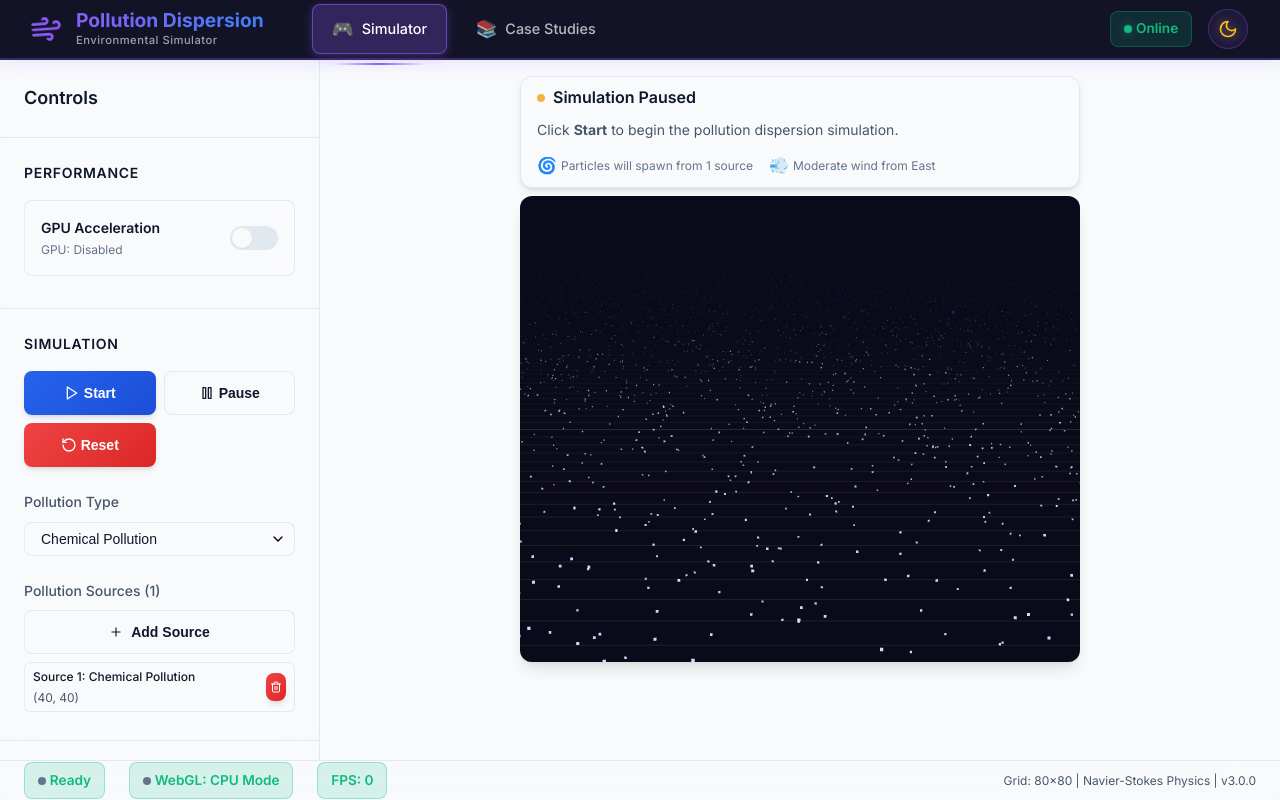
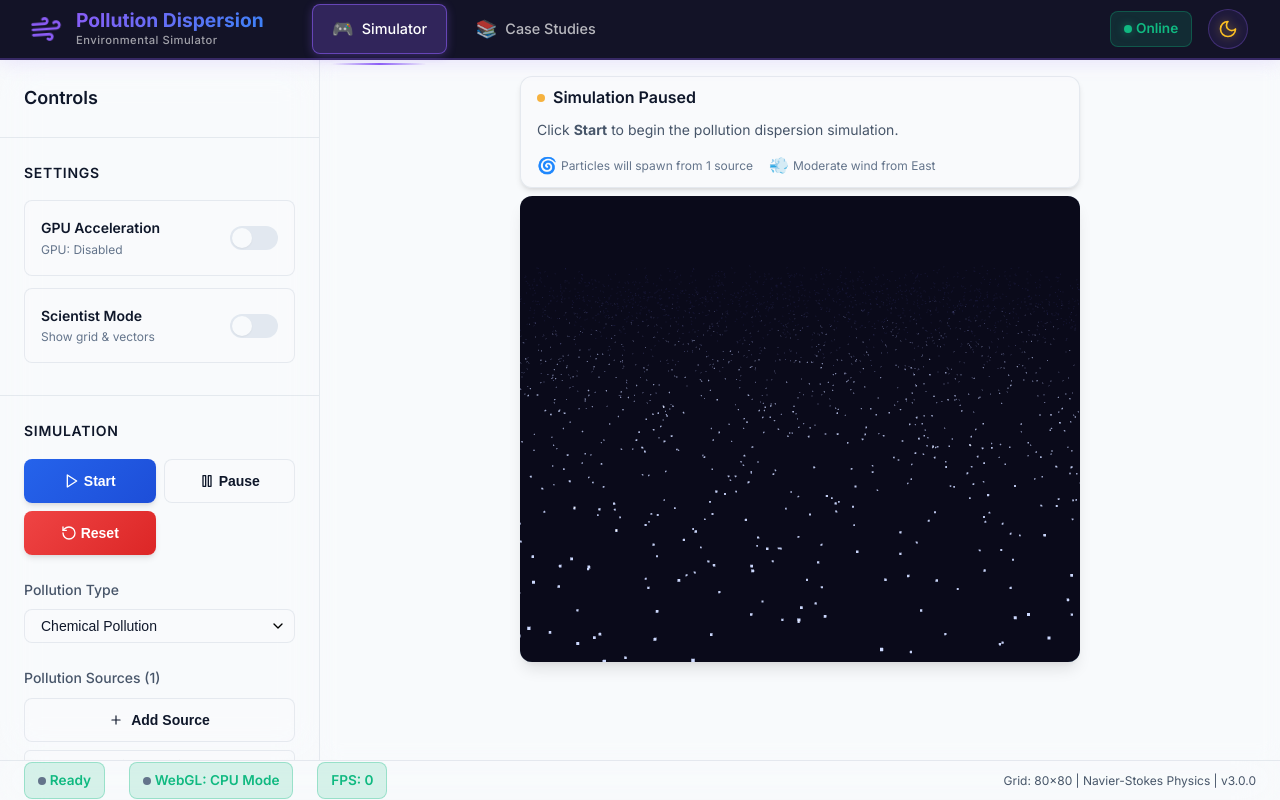
Before and after one commit to joseph-kwk/Pollution-Dispersion-Simulator, a React (Vite) app: page / in a window 1280 px wide. Built offline with nearby package versions, Linux system fonts and the light colour scheme.

Commit message:
feat: add Scientist Mode toggle and update visuals in simulation components

```diff
--- a/src/components/ControlPanel.tsx
+++ b/src/components/ControlPanel.tsx
@@ -14,8 +14,10 @@ export const ControlPanel: React.FC = () => {
 
       {/* Performance Section */}
       <div className="control-section">
-        <h3 className="section-title">Performance</h3>
-        <div className="toggle-container">
+        <h3 className="section-title">Settings</h3>
+
+        {/* GPU Toggle */}
+        <div className="toggle-container" style={{ marginBottom: '12px' }}>
           <div>
             <div style={{ fontWeight: 600, fontSize: '0.875rem' }}>GPU Acceleration</div>
             <div style={{ fontSize: '0.75rem', color: 'var(--text-tertiary)' }}>
@@ -23,6 +25,19 @@ export const ControlPanel: React.FC = () => {
             </div>
           </div>
           <div className={`toggle-switch ${gpuEnabled ? 'active' : ''}`} onClick={actions.toggleGPU}>
+            <div className="toggle-thumb"></div>
+          </div>
+        </div>
+
+        {/* Scientist Mode Toggle */}
+        <div className="toggle-container">
+          <div>
+            <div style={{ fontWeight: 600, fontSize: '0.875rem' }}>Scientist Mode</div>
+            <div style={{ fontSize: '0.75rem', color: 'var(--text-tertiary)' }}>
+              Show grid & vectors
+            </div>
+          </div>
+          <div className={`toggle-switch ${useSimulationStore(state => state.scientistMode) ? 'active' : ''}`} onClick={actions.toggleScientistMode}>
             <div className="toggle-thumb"></div>
           </div>
         </div>
--- a/src/components/ThreeDSimulationCanvas.tsx
+++ b/src/components/ThreeDSimulationCanvas.tsx
@@ -1,6 +1,6 @@
 import React, { useRef, useEffect, useCallback, useState } from 'react';
 import { useSimulationStore } from '../stores/simulationStore';
-import { GRID_SIZE, PollutionSource } from '../types';
+import { GRID_SIZE } from '../types';
 import { FluidDynamics } from '../physics/FluidDynamics';
 import * as THREE from 'three';
 
@@ -22,10 +22,12 @@ export const ThreeDSimulationCanvas: React.FC = () => {
   const cameraRef = useRef<THREE.PerspectiveCamera | null>(null);
   const rendererRef = useRef<THREE.WebGLRenderer | null>(null);
   const particlesRef = useRef<THREE.Points | null>(null);
+  const gridHelperRef = useRef<THREE.GridHelper | null>(null);
+  const vectorGroupRef = useRef<THREE.Group | null>(null);
   const fluidDynamicsRef = useRef<FluidDynamics | null>(null);
   const animationFrameRef = useRef<number | null>(null);
 
-  const { sources, parameters, isRunning, obstacles, gpuEnabled, actions } = useSimulationStore();
+  const { sources, parameters, isRunning, gpuEnabled, scientistMode } = useSimulationStore();
   const [currentAQI, setCurrentAQI] = useState(0);
 
   const initThreeJS = useCallback(() => {
@@ -57,7 +59,15 @@ export const ThreeDSimulationCanvas: React.FC = () => {
 
     // Grid helper
     const gridHelper = new THREE.GridHelper(GRID_SIZE, GRID_SIZE, 0x444444, 0x222222);
+    gridHelper.visible = scientistMode;
     scene.add(gridHelper);
+    gridHelperRef.current = gridHelper;
+
+    // Vector field group
+    const vectorGroup = new THREE.Group();
+    vectorGroup.visible = scientistMode;
+    scene.add(vectorGroup);
+    vectorGroupRef.current = vectorGroup;
 
     // Ambient light
     const ambientLight = new THREE.AmbientLight(0xffffff, 0.5);
@@ -239,6 +249,40 @@ export const ThreeDSimulationCanvas: React.FC = () => {
     particlesRef.current.geometry.attributes.color.needsUpdate = true;
   }, [sources, parameters]);
 
+  // Update scientist mode visuals
+  useEffect(() => {
+    if (gridHelperRef.current) {
+      gridHelperRef.current.visible = scientistMode;
+    }
+    if (vectorGroupRef.current) {
+      vectorGroupRef.current.visible = scientistMode;
+
+      // Update vectors if visible
+      if (scientistMode) {
+        // Clear existing
+        while (vectorGroupRef.current.children.length > 0) {
+          vectorGroupRef.current.remove(vectorGroupRef.current.children[0]);
+        }
+
+        const step = 8; // Every 8th cell
+        const halfGrid = GRID_SIZE / 2;
+        const windAngle = (parameters.windDirection * Math.PI) / 180;
+        // Direction vector
+        const dir = new THREE.Vector3(Math.cos(windAngle), 0, Math.sin(windAngle)).normalize();
+        const length = Math.max(2, parameters.windSpeed * 3);
+        const hex = 0xffff00; // Yellow arrows
+
+        for (let x = 0; x < GRID_SIZE; x += step) {
+          for (let z = 0; z < GRID_SIZE; z += step) {
+            const origin = new THREE.Vector3(x - halfGrid, 2, z - halfGrid);
+            const arrowHelper = new THREE.ArrowHelper(dir, origin, length, hex, length * 0.3, length * 0.15);
+            vectorGroupRef.current.add(arrowHelper);
+          }
+        }
+      }
+    }
+  }, [scientistMode, parameters.windDirection, parameters.windSpeed]);
+
   const animate = useCallback(() => {
     if (!sceneRef.current || !cameraRef.current || !rendererRef.current) return;
 
@@ -354,8 +398,8 @@ export const ThreeDSimulationCanvas: React.FC = () => {
         background: 'linear-gradient(135deg, #0a0a1a 0%, #1a1a3a 100%)',
       }}
     >
-      {/* Air Quality Emoji Overlay */}
-      {isRunning && (
+      {/* Air Quality Emoji Overlay - Hidden in Scientist Mode */}
+      {isRunning && !scientistMode && (
         <div className="canvas-aqi-indicator">
           <div className="canvas-aqi-emoji" style={{
             fontSize: '3rem',
--- a/src/stores/simulationStore.ts
+++ b/src/stores/simulationStore.ts
@@ -10,6 +10,7 @@ interface SimulationStore extends SimulationState {
     addSource: (source: Omit<PollutionSource, 'active'>) => void;
     removeSource: (index: number) => void;
     toggleGPU: () => void;
+    toggleScientistMode: () => void;
     setGrid: (grid: number[][]) => void;
     setObstacles: (obstacles: boolean[][]) => void;
     setFPS: (fps: number) => void;
@@ -43,7 +44,8 @@ const initialState: SimulationState = {
   }],
   parameters: initialParameters,
   fps: 0,
-  gpuEnabled: false
+  gpuEnabled: false,
+  scientistMode: false
 };
 
 export const useSimulationStore = create<SimulationStore>((set) => ({
@@ -73,6 +75,7 @@ export const useSimulationStore = create<SimulationStore>((set) => ({
       sources: state.sources.filter((_, i) => i !== index)
     })),
     toggleGPU: () => set((state) => ({ gpuEnabled: !state.gpuEnabled })),
+    toggleScientistMode: () => set((state) => ({ scientistMode: !state.scientistMode })),
     setGrid: (grid) => set({ grid }),
     setObstacles: (obstacles) => set({ obstacles }),
     setFPS: (fps) => set({ fps })
--- a/src/types/index.ts
+++ b/src/types/index.ts
@@ -44,6 +44,7 @@ export interface SimulationState {
   parameters: SimulationParameters;
   fps: number;
   gpuEnabled: boolean;
+  scientistMode: boolean;
 }
 
 // UI types
```
